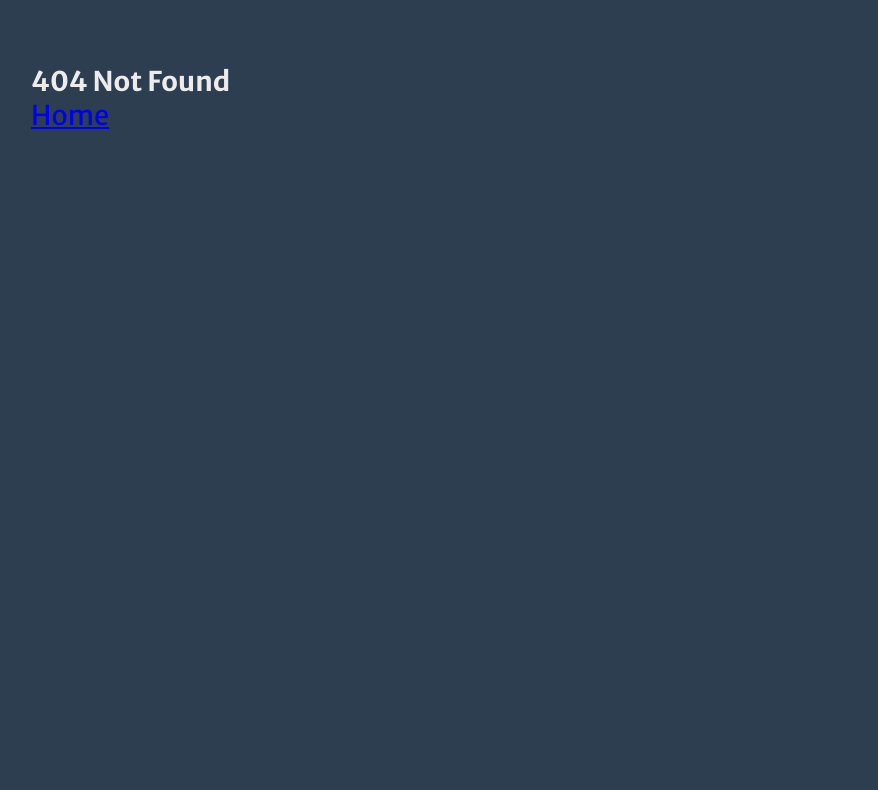
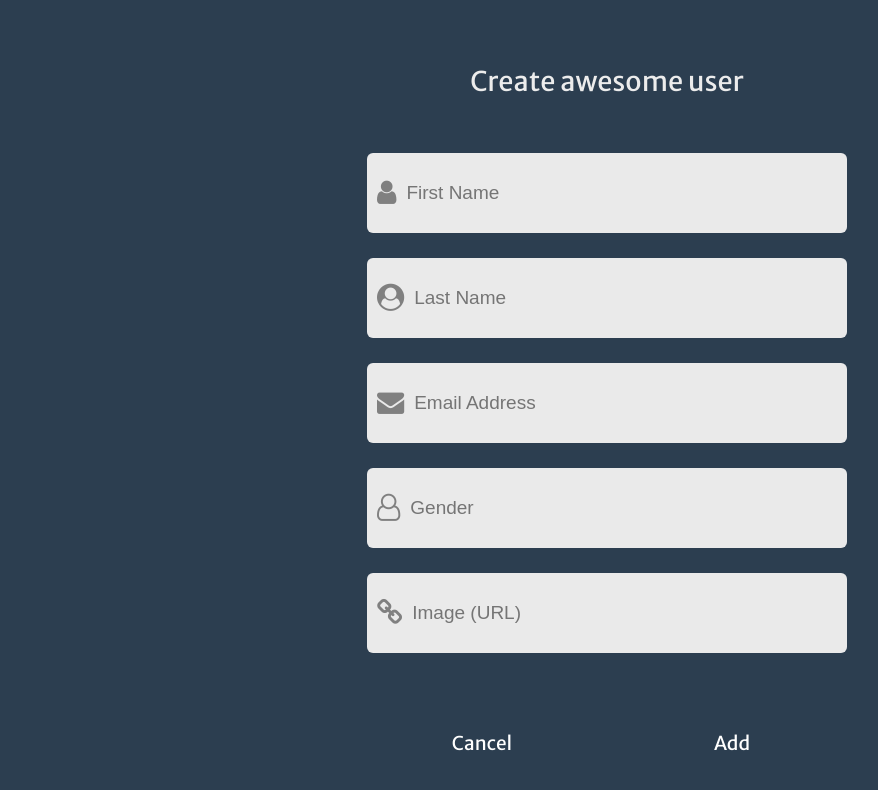
Before and after one commit to Ed-Mwaura/fwg-client-management-system, a React (Vite) app in the folder frontend/: page /customers/create in a window 1280 px wide. Before the commit this address had no page. Shown: the top 790 px of the page, without its empty margins (33-911 px from the left). Built offline with nearby package versions, Linux system fonts and the light colour scheme.

Commit message:
added functionality to add new customers

```diff
--- a/frontend/src/App.css
+++ b/frontend/src/App.css
@@ -171,6 +171,97 @@ h2 {
     margin-right: 0.5rem;
 }
 
+.to-home-btn {
+    background-color: white;
+    text-decoration: none;
+    border-radius: 1rem;
+    /* margin-right: 0.5rem; */
+    padding: 0.3rem;
+}
+
+/* CREATE CUSTOMER PAGE*/
+.underline {
+    width: 61px;
+    background: #2c3e50;
+    border-radius: 9px;
+}
+
+.inputs {
+    margin-top: 55px;
+    display: flex;
+    flex-direction: column;
+    gap: 25px;
+}
+
+.input {
+    display: flex;
+    align-items: center;
+    margin: auto;
+    width: 480px;
+    height: 80px;
+    background: #eaeaea;
+    border-radius: 6px;
+}
+
+.input img {
+    margin: 0px 30px;
+}
+
+.input input {
+    height: 50px;
+    width: 400px;
+    background: transparent;
+    border: none;
+    outline: none;
+    color: #797979;
+    font-size: 19px;
+}
+
+.submit-container {
+    display: flex;
+    gap: 30px;
+    margin: 60px auto;
+}
+
+.submit {
+    display: flex;
+    justify-content: center;
+    align-items: center;
+    width: 220px;
+    height: 59px;
+    color: #fff;
+    border-radius: 50px;
+    font-size: 19px;
+    font-size: 19px;
+    cursor: pointer;
+}
+
+.input-icons {
+    color: grey;
+    margin: 0 10px;
+}
+
+.alert {
+    padding: 12px 16px;
+    margin-bottom: 16px;
+    border-radius: 8px;
+    font-weight: 500;
+    width: fit-content;
+    color: #155724;
+    background-color: #d4edda;
+    border: 1px solid #c3e6cb;
+    animation: fadein 0.3s ease-in;
+}
+
+@keyframes fadein {
+    from {
+        opacity: 0;
+    }
+    to {
+        opacity: 1;
+    }
+}
+
 @media (max-width: 880px) {
     .user-div {
         margin-bottom: 0;
--- a/frontend/src/components/ListUsers/UsersCard.jsx
+++ b/frontend/src/components/ListUsers/UsersCard.jsx
@@ -7,7 +7,7 @@ const UsersCard = ({ users }) => {
         <>
             {users.map((user) => {
                 return (
-                    <div className="user">
+                    <div key={user.id} className="user">
                         <img
                             src={user.image}
                             alt={`${user.first_name}'s avatar`}
@@ -18,7 +18,7 @@ const UsersCard = ({ users }) => {
                             </h4>
                             <Link
                                 className="details-btn"
-                                to={`/users/${user.id}`}
+                                to={`/customers/${user.id}`}
                             >
                                 Details
                             </Link>
--- a/frontend/src/components/UserDetails/UserDetailsCardRight.jsx
+++ b/frontend/src/components/UserDetails/UserDetailsCardRight.jsx
@@ -6,9 +6,10 @@ const UserDetailsCardRight = ({ user }) => {
     const { deleteUser } = useUsersData();
     const navigate = useNavigate();
 
-    const handleDelete = () => {
+    const handleDelete = (e) => {
+        e.preventDefault();
         deleteUser(user.id);
-        navigate('/');
+        navigate('/', { state: { message: 'Customer deleted successfully' } });
     };
     return (
         <>
@@ -43,7 +44,7 @@ const UserDetailsCardRight = ({ user }) => {
                     <Link to="/" className="back-btn">
                         Back
                     </Link>
-                    <Link to="/" onClick={handleDelete} className="delete-btn">
+                    <Link onClick={handleDelete} className="delete-btn">
                         Delete
                     </Link>
                 </div>
--- a/frontend/src/contexts/UsersContext.jsx
+++ b/frontend/src/contexts/UsersContext.jsx
@@ -30,7 +30,9 @@ export const UsersProvider = ({ children }) => {
     };
 
     return (
-        <UsersContext.Provider value={{ users, deleteUser, loading, error }}>
+        <UsersContext.Provider
+            value={{ users, deleteUser, addUser, loading, error }}
+        >
             {children}
         </UsersContext.Provider>
     );
--- a/frontend/src/hooks/useUsers.js
+++ b/frontend/src/hooks/useUsers.js
@@ -1,7 +1,7 @@
 import { useUsers } from "../contexts/UsersContext";
 
 export const useUsersData = () => {
-    const {users, deleteUser, loading, error} = useUsers();
+    const {users, deleteUser, addUser, loading, error} = useUsers();
 
-    return {users, deleteUser, loading, error};
+    return {users, deleteUser, addUser, loading, error};
 };
--- a/frontend/src/pages/CreateUserPage.jsx
+++ b/frontend/src/pages/CreateUserPage.jsx
@@ -1,7 +1,114 @@
-import React from 'react';
+import React, { useState } from 'react';
+import { useUsers } from '../contexts/UsersContext';
+import { useNavigate } from 'react-router-dom';
 
 const CreateUserPage = () => {
-    return <div>CreateUserPage</div>;
+    const [formData, setFormData] = useState({
+        first_name: '',
+        last_name: '',
+        email: '',
+        gender: '',
+        image: '',
+    });
+
+    const { addUser } = useUsers();
+    const navigate = useNavigate();
+
+    const handleChange = (e) => {
+        const { name, value } = e.target;
+        setFormData((currFormData) => ({ ...currFormData, [name]: value }));
+    };
+
+    const handleSubmit = (e) => {
+        e.preventDefault();
+
+        addUser(formData);
+
+        setFormData({
+            first_name: '',
+            last_name: '',
+            email: '',
+            gender: '',
+            image: '',
+        });
+
+        navigate('/', { state: { message: 'Customer added successfully' } });
+    };
+
+    return (
+        <form onSubmit={handleSubmit}>
+            <div className="container">
+                <div className="header">
+                    <div className="text">Create awesome user</div>
+                    <div className="underline"></div>
+                </div>
+
+                <div className="inputs">
+                    <div className="input">
+                        <i className="fa fa-user input-icons"></i>
+                        <input
+                            type="text"
+                            id="first_name"
+                            name="first_name"
+                            value={formData.first_name}
+                            onChange={handleChange}
+                            placeholder="First Name"
+                        />
+                    </div>
+                    <div className="input">
+                        <i className="fa fa-user-circle input-icons"></i>
+                        <input
+                            type="text"
+                            id="last_name"
+                            name="last_name"
+                            value={formData.last_name}
+                            onChange={handleChange}
+                            placeholder="Last Name"
+                        />
+                    </div>
+                    <div className="input">
+                        <i className="fa fa-envelope input-icons"></i>
+                        <input
+                            type="email"
+                            id="email"
+                            name="email"
+                            value={formData.email}
+                            onChange={handleChange}
+                            placeholder="Email Address"
+                        />
+                    </div>
+                    <div className="input">
+                        <i className="fa fa-user-o input-icons"></i>
+                        <input
+                            type="text"
+                            id="gender"
+                            name="gender"
+                            value={formData.gender}
+                            onChange={handleChange}
+                            placeholder="Gender"
+                        />
+                    </div>
+                    <div className="input">
+                        <i className="fa fa-link input-icons"></i>
+                        <input
+                            type="text"
+                            id="image"
+                            name="image"
+                            value={formData.image}
+                            onChange={handleChange}
+                            placeholder="Image (URL)"
+                        />
+                    </div>
+                </div>
+                <div className="submit-container">
+                    <div className="submit">Cancel</div>
+                    <div className="submit" onClick={handleSubmit}>
+                        Add
+                    </div>
+                </div>
+            </div>
+        </form>
+    );
 };
 
 export default CreateUserPage;
--- a/frontend/src/pages/ListUsersPage.jsx
+++ b/frontend/src/pages/ListUsersPage.jsx
@@ -1,15 +1,32 @@
-import React from 'react';
-import { Link } from 'react-router-dom';
+import React, { useEffect, useState } from 'react';
+import { Link, useLocation, useNavigate } from 'react-router-dom';
 import { useUsersData } from '../hooks/useUsers';
 import UsersCard from '../components/ListUsers/UsersCard';
 
 const ListUsersPage = () => {
-    const { users, deleteUser, loading, error } = useUsersData();
-    console.log('users:', users);
+    const { users } = useUsersData();
+
+    const location = useLocation();
+    const navigate = useNavigate();
+    const [message, setMessage] = useState(location.state?.message || '');
+
+    useEffect(() => {
+        if (message) {
+            const timer = setTimeout(() => {
+                setMessage('');
+            }, 2000);
+
+            // prevent alert from showing up after refreshing page
+            navigate(location.pathname, { replace: true });
+
+            return () => clearTimeout(timer);
+        }
+    }, [message]);
 
     return (
         <>
             <div className="users">
+                {message && <div className="alert success">{message}</div>}
                 <h1>Our awesome clients</h1>
                 <div className="all-users">
                     <UsersCard users={users} />
--- a/frontend/src/pages/UserDetailsPage.jsx
+++ b/frontend/src/pages/UserDetailsPage.jsx
@@ -15,6 +15,7 @@ const UserDetailsPage = () => {
         <>
             {selectedUser ? (
                 <div className="container">
+                    <h4>Details of awesome client </h4>
                     <UserDetailsCard user={selectedUser} />
                 </div>
             ) : (
```
Also changed, not shown: frontend/src/App.jsx (+3 -4 lines).
